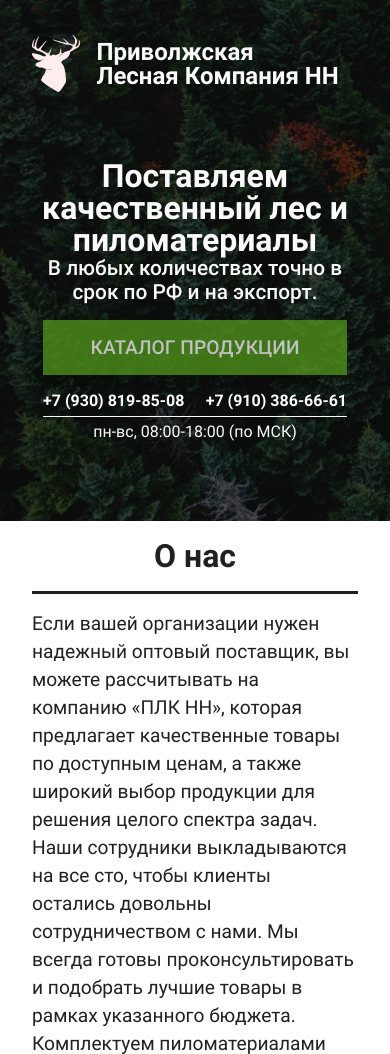
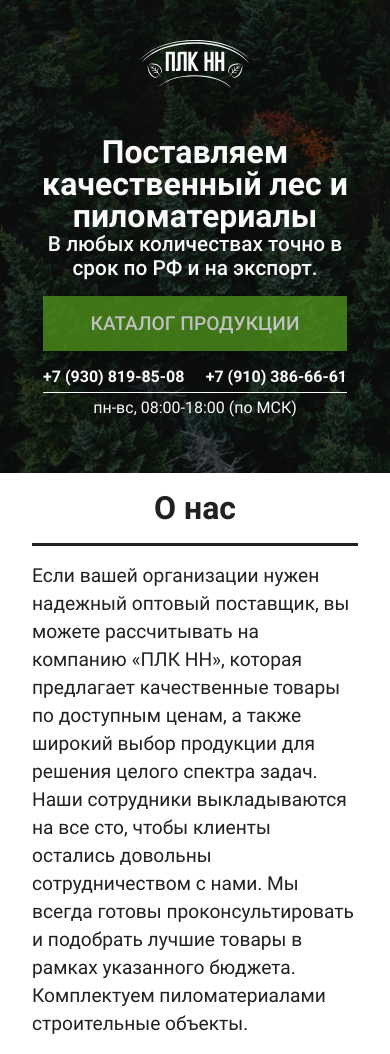
Before and after one commit to Stonedch/web-privollesru, a Django app: page / in a window 390 px wide. Shown: the top 1054 px of the page. Run offline with Django 4.2, Linux system fonts and the light colour scheme.

Commit message:
chore: update the company logotype

```diff
--- a/django_vlknn/settings.py
+++ b/django_vlknn/settings.py
@@ -7,7 +7,8 @@ BASE_DIR = Path(__file__).resolve().parent.parent
 
 SECRET_KEY = os.getenv('DJANGO_SECRET_KEY', 'm8-fpkiu3z+%aa313%9661%p0$k0kj+f6%!mg_i-k4qu#jp_9)')
 
-DEBUG = os.getenv('DJANGO_DEBUG', 'False').lower() in ('true', '1', 't', 'y')
+# DEBUG = os.getenv('DJANGO_DEBUG', 'False').lower() in ('true', '1', 't', 'y')
+DEBUG = True
 
 ALLOWED_HOSTS = os.getenv('DJANGO_ALLOWED_HOSTS', '*').split(' ')
 
--- a/vlknn/static/vlknn/css/media.css
+++ b/vlknn/static/vlknn/css/media.css
@@ -12,6 +12,7 @@
     .header__image {
         display: none;
     }
+
 
     .header__column {
         width: 100%;
@@ -77,12 +78,17 @@
         height: 6rem;
     }
     .brand__corp {
-        width: auto;
+        /*width: auto;*/
+        display: none;
     }
 
     /* .header */
     .header {
         height: auto;
+    }
+    .header__top {
+        display: flex;
+        justify-content: center;
     }
     .header__top .corp-info {
         display: none;
@@ -92,6 +98,9 @@
     }
     .header__title {
         width: auto;
+    }
+    .header__content {
+        padding: 1.5rem 0;
     }
 
     /* .mini-card */
--- a/vlknn/static/vlknn/css/style.css
+++ b/vlknn/static/vlknn/css/style.css
@@ -24,7 +24,7 @@ a {
 }
 
 .brand:hover .brand__logo {
-    width: 6rem;
+    width: 8rem;
 }
 
 .brand:hover .brand__corp {
@@ -32,7 +32,7 @@ a {
 }
 
 .brand__logo {
-    width: 5rem;
+    width: 7rem;
     transition: 1s;
 }
 
--- a/vlknn/templates/vlknn/includes/header.html
+++ b/vlknn/templates/vlknn/includes/header.html
@@ -4,7 +4,8 @@
     <div class="content">
         <div class="header__top">
             <a class="brand" href="/">
-                <img class="brand__logo" src="{% static 'vlknn/images/logo.svg' %}" alt="logo">
+                <img class="brand__logo" src="{% static 'vlknn/images/minLogo-v.2.svg' %}" alt="logo">
+
                 <h1 class="brand__corp">Приволжская Лесная Компания НН</h1>
             </a>
             <div class="corp-info">
```
Also changed, not shown: vlknn/static/vlknn/favivon256v2.png (added), vlknn/static/vlknn/images/logo-v.2.svg (added), vlknn/static/vlknn/images/logo-v.2w.svg (added), vlknn/static/vlknn/images/minLogo-v.2.svg (added), vlknn/static/vlknn/images/minLogo.svg (added).
